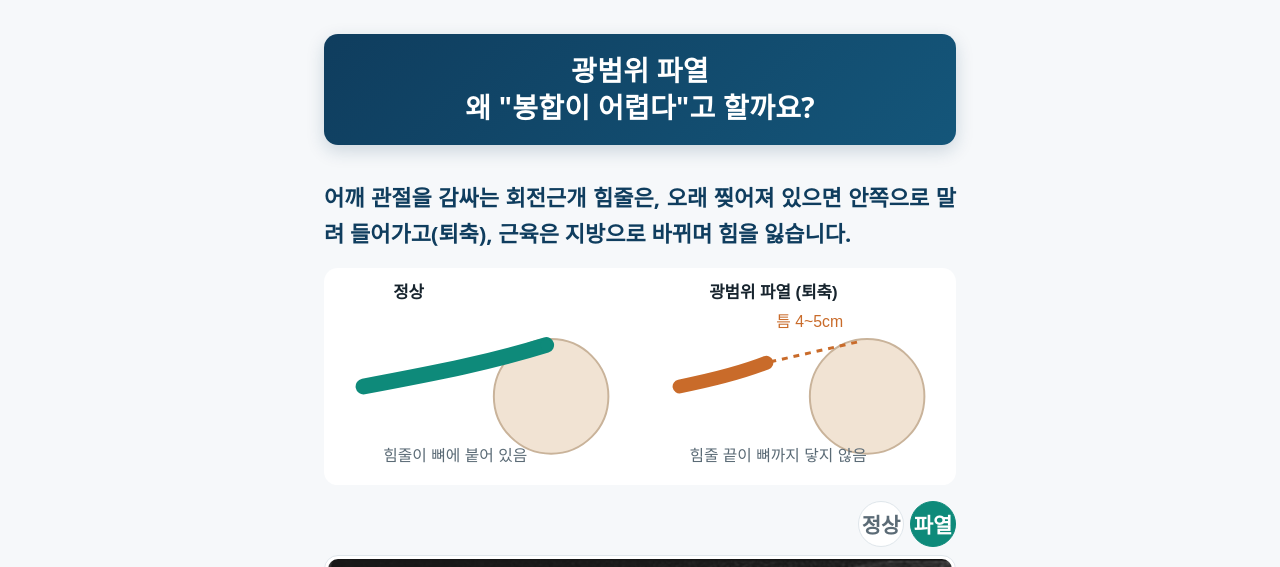
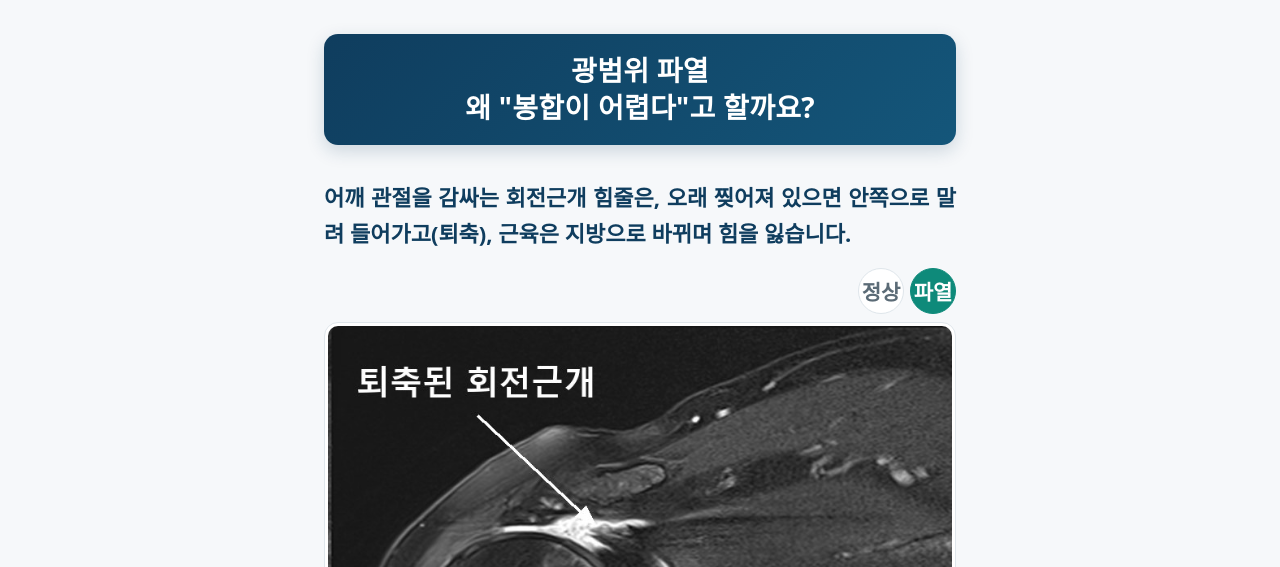
Before and after one commit to conchobone613-debug/shoulder-hub, a plain HTML site: page index.html in a window 1280 px wide. Shown: the part 233-800 px from the top of the page. Drawn offline with Linux system fonts and the light colour scheme.

Commit message:
chore: 광범위 파열 탭의 힘줄 모식도(SVG) 제거 (MRI 슬라이드로 대체)
Co-Authored-By: Claude Fable 5.1 <noreply@anthropic.com>

```diff
--- a/index.html
+++ b/index.html
@@ -98,22 +98,6 @@ footer{padding:24px 20px 40px;font-size:16px;color:var(--muted);text-align:cente
 <section id="tear">
   <h2 class="ct2">광범위 파열<br>왜 "봉합이 어렵다"고 할까요?</h2>
   <p class="lead">어깨 관절을 감싸는 회전근개 힘줄은, 오래 찢어져 있으면 안쪽으로 <b>말려 들어가고</b>(퇴축), 근육은 <b>지방으로 바뀌며</b> 힘을 잃습니다.</p>
-  <figure>
-    <svg viewBox="0 0 640 220" role="img" aria-label="정상 힘줄과 퇴축된 힘줄 비교 그림">
-      <rect width="640" height="220" fill="#fff" rx="14"/>
-      <text x="70" y="30" font-family="sans-serif" font-size="17" font-weight="700" fill="#17242e">정상</text>
-      <text x="390" y="30" font-family="sans-serif" font-size="17" font-weight="700" fill="#17242e">광범위 파열 (퇴축)</text>
-      <circle cx="230" cy="130" r="58" fill="#f1e3d3" stroke="#c9b39a" stroke-width="2"/>
-      <circle cx="550" cy="130" r="58" fill="#f1e3d3" stroke="#c9b39a" stroke-width="2"/>
-      <path d="M40 120 C120 105 170 95 225 78" stroke="#0e8a7a" stroke-width="16" fill="none" stroke-linecap="round"/>
-      <circle cx="225" cy="78" r="6" fill="#0e8a7a"/>
-      <path d="M360 120 C400 112 425 105 448 96" stroke="#c96b2a" stroke-width="14" fill="none" stroke-linecap="round"/>
-      <path d="M452 95 L540 75" stroke="#c96b2a" stroke-width="3" fill="none" stroke-dasharray="6 6"/>
-      <text x="458" y="60" font-family="sans-serif" font-size="16" fill="#c96b2a">틈 4~5cm</text>
-      <text x="60" y="195" font-family="sans-serif" font-size="16" fill="#5b6b76">힘줄이 뼈에 붙어 있음</text>
-      <text x="370" y="195" font-family="sans-serif" font-size="16" fill="#5b6b76">힘줄 끝이 뼈까지 닿지 않음</text>
-    </svg>
-  </figure>
   <figure class="assa mri">
     <div class="dots" role="tablist" aria-label="MRI 비교"><button class="on">정상</button><button>파열</button></div>
     <div class="box">
```
